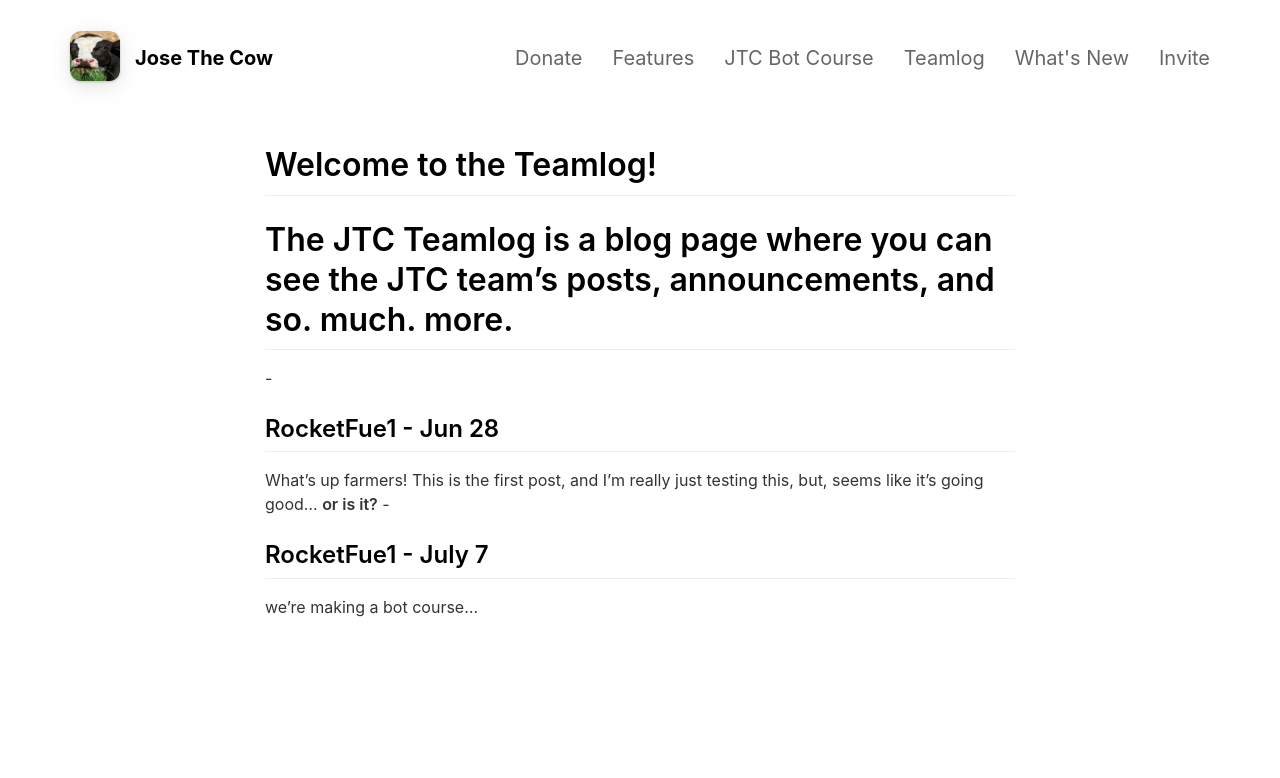
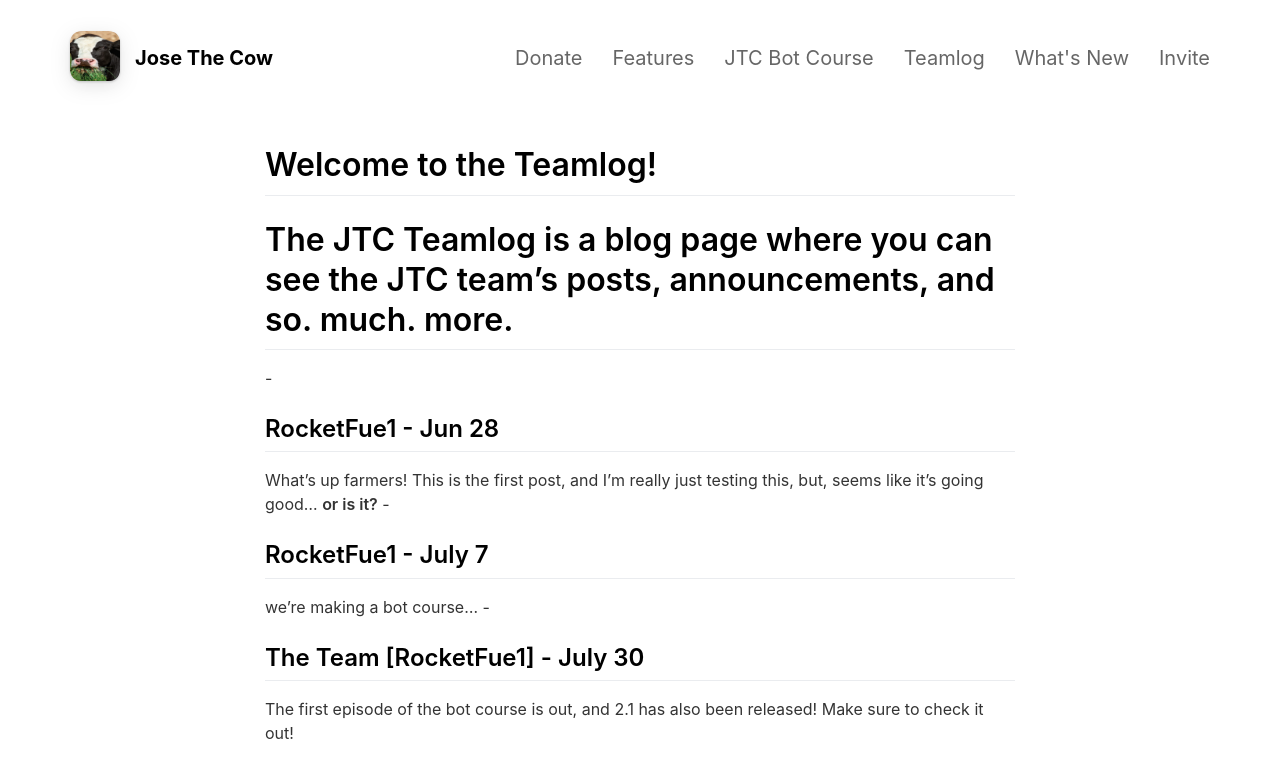
Before and after one commit to josethecow/josethecow.github.io, a Jekyll site: the page built from _pages/teamlog.md, in a window 1280 px wide. Shown: the top 778 px of the page. Built offline with Jekyll 4.4.1, drawn with Linux system fonts in a browser that asks for light colours; nearby versions of some CDN libraries.

Commit message:
Update teamlog.md

```diff
--- a/_pages/teamlog.md
+++ b/_pages/teamlog.md
@@ -11,3 +11,6 @@ What's up farmers! This is the first post, and I'm really just testing this, but
 -
 ## RocketFue1 - July 7
 we're making a bot course...
+-
+## The Team [RocketFue1] - July 30
+The first episode of the bot course is out, and 2.1 has also been released! Make sure to check it out!
```
